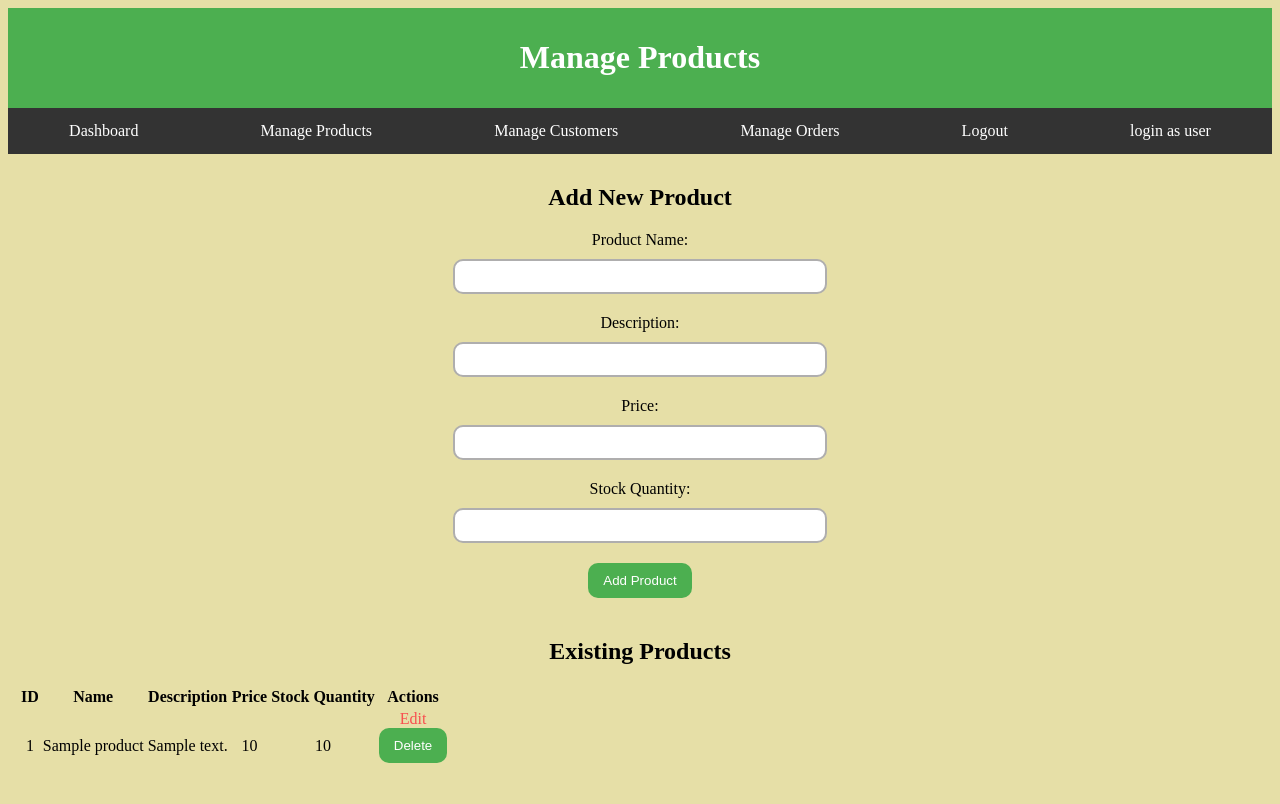
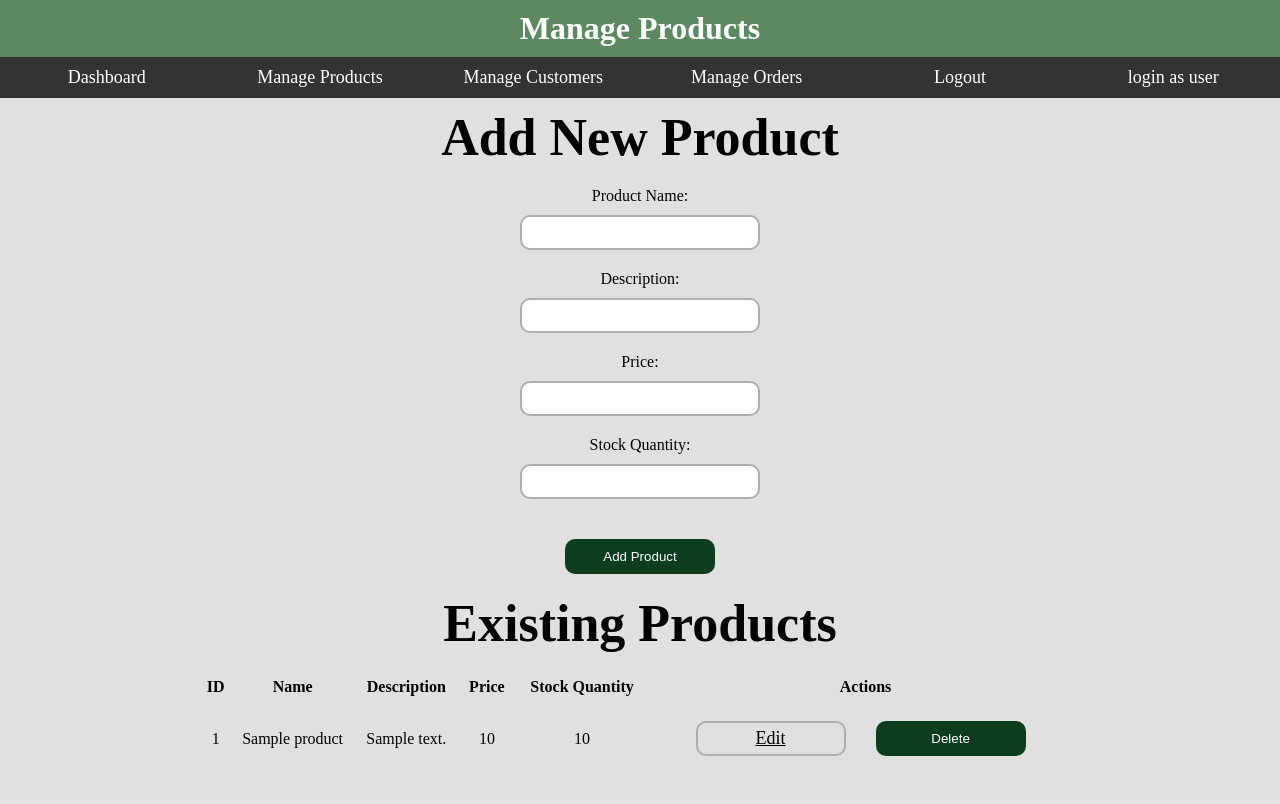
Before and after one commit to nabinyd/store_management_system, a PHP site: page /admin/manage_products.php in a window 1280 px wide. After the commit the page ends 756 px from the top, so only its background shows below. Run offline with PHP 8.4, Linux system fonts and the light colour scheme; the visitor is signed in with stand-in values (Sample User, id 1); tables that the repository leaves empty or names only in its code hold one stand-in row (values such as "Sample post").

Commit message:
Update page titles and button labels to improve clarity and consistency across the application

```diff
--- a/admin/edit_product.php
+++ b/admin/edit_product.php
@@ -65,7 +65,7 @@ $result = $conn->query($sql);
 </head>
 <body>
     <div class="header">
-        <h1>Manage Products</h1>
+        <h1>Update Products</h1>
     </div>
     <div class="navbar">
         <a href="dashboard.php">Dashboard</a>
--- a/admin/login.php
+++ b/admin/login.php
@@ -48,7 +48,8 @@ if ($_SERVER["REQUEST_METHOD"] == "POST") {
             </div>
             <button type="submit" class="button">Login</button>
         </form>
-        <!-- button for admin register -->
+
+        <a href="../user/login.php" class="button">User Login</a>  <!-- button for user login -->
     </div>
 </body>
 </html>
--- a/admin/manage_products.php
+++ b/admin/manage_products.php
@@ -6,6 +6,7 @@ if (!isset($_SESSION['admin_id'])) {
     exit();
 }
 
+// add product into the database
 if ($_SERVER["REQUEST_METHOD"] == "POST") {
     if (isset($_POST['add_product'])) {
         $name = $_POST['name'];
@@ -21,17 +22,14 @@ if ($_SERVER["REQUEST_METHOD"] == "POST") {
             echo "Error: " . $sql . "<br>" . $conn->error;
         }
     }
-    // Handle other actions like edit and delete here
+
 }
 
 
-// delete product action
+// delete product from the database
 if ($_SERVER["REQUEST_METHOD"] == "POST" && isset($_POST['delete_product'])) {
 
         $product_id = $conn->real_escape_string($_POST['product_id']);
-
-        $sql = "DELETE FROM orders WHERE product_id='$product_id'";
-        $conn->query($sql);
 
         $sql = "DELETE FROM products WHERE product_id='$product_id'";
 
@@ -91,11 +89,13 @@ if ($_SERVER["REQUEST_METHOD"] == "POST" && isset($_POST['delete_product'])) {
             echo "<table><tr><th>ID</th><th>Name</th><th>Description</th><th>Price</th><th>Stock Quantity</th><th>Actions</th></tr>";
             while ($row = $result->fetch_assoc()) {
                 echo "<tr><td>" . $row["product_id"] . "</td><td>" . $row["name"] . "</td><td>" . $row["description"] . "</td><td>" . $row["price"] . "</td><td>" . $row["stock_quantity"] . "</td><td>
-                <a href='edit_product.php?product_id=" . $row["product_id"] . "'>Edit</a>
+               <div class='actions'>
+                <a href='edit_product.php?product_id=" . $row["product_id"] . "' id='edit'>Edit</a>
                 <form method='post' action=''>
                     <input type='hidden' name='product_id' value='" . $row["product_id"] . "'>
                     <button type='submit' name='delete_product' class='button'>Delete</button>
                 </form>
+                </div>
                 </td></tr>";
             }
             echo "</table>";
--- a/css/stylesheet.css
+++ b/css/stylesheet.css
@@ -1,7 +1,11 @@
-
+* {
+    box-sizing: border-box;
+    margin: 0;
+    padding: 0;
+}
 
 .header {
-    background-color: #4CAF50;
+    background-color: #5d8960;
     color: white;
     text-align: center;
     padding: 10px;
@@ -12,7 +16,14 @@
     background-color: #333;
 }
 
-input{
+#head1 {
+    font-size: 50px;
+    font-weight: bold;
+    margin: 0 auto;
+    padding: 10px;
+}
+
+input {
     width: 30px;
     padding: 5px;
     margin: 5px;
@@ -27,6 +38,10 @@ input{
     color: white;
     text-align: center;
     text-decoration: none;
+    font-size: 18px;
+    margin: 0 auto;
+    padding: 10px;
+    border: none;
 }
 
 .navbar a:hover {
@@ -36,15 +51,38 @@ input{
 
 .container {
     padding: 10px;
-
     margin: 0 auto;
     text-align: center;
+    display: flex;
+    justify-items: center;
+    flex-direction: column;
+    align-items: center;
+}
 
+.container h2 {
+    margin-bottom: 20px;
+    font-size: 52px;
+    font-weight: bold;
+}
 
+.container p {
+    font-size: 28px;
+    margin-bottom: 20px;
+}
+
+.container h3 {
+    font-size: 32px;
+    margin-bottom: 10px;
+}
+
+.container ul li {
+    font-size: 24px;
+    margin-bottom: 10px;
 }
 
 .form-group {
     margin-bottom: 15px;
+    width: 50rem;
 }
 
 .form-group label {
@@ -53,46 +91,130 @@ input{
 }
 
 .form-group input {
-    width:30%;
+    width: 30%;
     padding: 8px;
     box-sizing: border-box;
 }
 
-.button {
-    background-color: #4CAF50;
+button {
+    background-color: #0c3e1e;
     color: white;
     padding: 10px 15px;
-    margin-bottom: 20px;
+    margin: 20px;
     border: none;
     cursor: pointer;
     border-radius: 10px;
+    width: 250px;
 }
 
-.button:hover {
+button:hover {
     background-color: #3b803e;
 }
+
 a {
-    color: rgb(248, 79, 79);
+    color: #4CAF50;
     text-decoration: none;
-    margin: auto;
-    padding: 10px;
-    border: #4CAF50;
+    margin: 10px;
+    padding: 5px;
+    border: 2px solid #afaeae;
+    height: auto;
+    width: 250px;
 }
 a:hover {
-    color: rgb(211, 70, 70);
-    text-decoration: none;
-    margin: auto;
-    padding: 10px;
-    border: #4CAF50;
+    color: #3b803e;
 }
+
 .table {
     width: 100%;
     border-collapse: collapse;
-    margin: 0 auto; /* Add this line to center the table */
+    margin: 0 auto;
     border-color: #333;
     border-width: 2px;
 }
-body{
-    background-color: #e6dfa7;
+
+table th {
+    font-weight: bold;
+    padding: 5px;
+
 
 }
+
+body {
+    background-color: #e0e0e0;
+}
+
+.dashboard .card {
+    padding: 10px;
+    margin: 10px;
+    border: 2px solid #afaeae;
+    border-radius: 10px;
+    background-color: #f1f1f1;
+    color: black;
+    text-decoration: none;
+    height: fit-content;
+    padding-bottom: 25px;
+}
+
+.dashboard a {
+    padding: 10px;
+    margin: 10px;
+    border: 2px solid #afaeae;
+    border-radius: 10px;
+    background-color: #4CAF50;
+    color: white;
+    text-decoration: none;
+}
+
+.container .actions {
+    display: flex;
+    justify-content: center;
+    align-items: center;
+    flex-direction: row;
+}
+
+.container .actions #edit {
+    font-size: 18px;
+    text-decoration: underline;
+}
+
+.manage_orders {
+    display: flex;
+    justify-content: center;
+    align-items: center;
+    flex-direction: column;
+}
+
+table {
+    width: 70%;
+    border-collapse: collapse;
+    margin: 0 auto;
+    /* Add this line to center the table */
+    border-color: #333;
+    border-width: 2px;
+}
+
+form button {
+    background-color: #0c3e1e;
+    color: white;
+    padding: 10px 15px;
+    margin: 20px;
+    border: none;
+    cursor: pointer;
+    border-radius: 10px;
+    width: 150px;
+}
+
+form button:hover {
+    background-color: #3b803e;
+}
+
+.actions a {
+    padding: 5px;
+    margin: 10px;
+    border: 2px solid #afaeae;
+    border-radius: 10px;
+    /* background-color: #4CAF50; */
+    color: rgb(0, 0, 0);
+    text-decoration: none;
+    width: 150px;
+}
--- a/user/login.php
+++ b/user/login.php
@@ -37,7 +37,7 @@ if ($_SERVER["REQUEST_METHOD"] == "POST") {
         <h1>User Login</h1>
     </div>
     <div class="container">
-        <form method="post" action="">
+        <form id="userlogin" method="post" action="">
             <div class="form-group">
                 <label for="email">Email:</label>
                 <input type="email" id="email" name="email" required>
@@ -54,6 +54,8 @@ if ($_SERVER["REQUEST_METHOD"] == "POST") {
         <!-- login as admin . get one folder back-->
         <a href="../admin/login.php" class="button">Admin Login</a>
 
+        <a href="register.php" class="button">Register</a>
+        <a href="../index.php" class="button">Home</a>
     </div>
 </body>
 </html>
--- a/user/register.php
+++ b/user/register.php
@@ -47,7 +47,7 @@ if ($_SERVER["REQUEST_METHOD"] == "POST") {
             </div>
             <button type="submit" class="button">Register</button>
         </form>
-        <!-- <p>already have an account: <a href="login.php">Log in</a></p> -->
+ <a href="login.php" class="button">Login</a>
     </div>
 </body>
 </html>
--- a/user/view_products.php
+++ b/user/view_products.php
@@ -10,8 +10,6 @@ $sql = "SELECT * FROM products";
 
 $result = $conn->query($sql);
 
-// get the order quantity for each product from orders table and then set the stock quantity to stock quantity - order quantity
-
 $products = array();
 
 if ($result->num_rows > 0) {
@@ -21,8 +19,6 @@ if ($result->num_rows > 0) {
         $order_result = $conn->query($order_sql);
         $order_row = $order_result->fetch_assoc();
         $total_ordered = $order_row['quantity']? $order_row['quantity'] : 0;
-
-        $row['stock_quantity'] = $row['stock_quantity'] - $total_ordered;
 
         $products[] = $row;
     }
@@ -47,6 +43,7 @@ if ($result->num_rows > 0) {
         <a href="view_products.php">View Products</a>
         <a href="place_order.php">Place Order</a>
         <a href="logout.php">Logout</a>
+        <a href="../admin/login.php">Login as admin</a>
     </div>
     <div class="container">
         <table>
```
Also changed, not shown: admin/dashboard.php (+18 -3 lines), admin/manage_orders.php (+31 -4 lines), index.php (+8 -6 lines), user/index.php (+36 -5 lines), user/place_order.php (+12 -3 lines).
